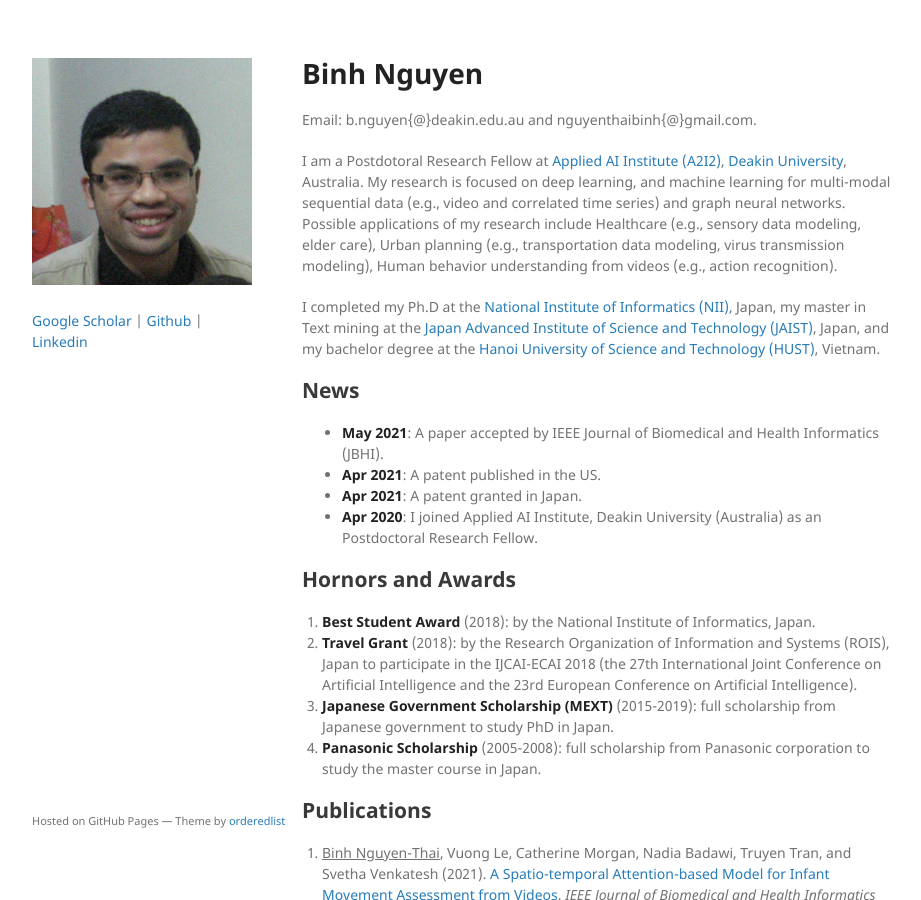
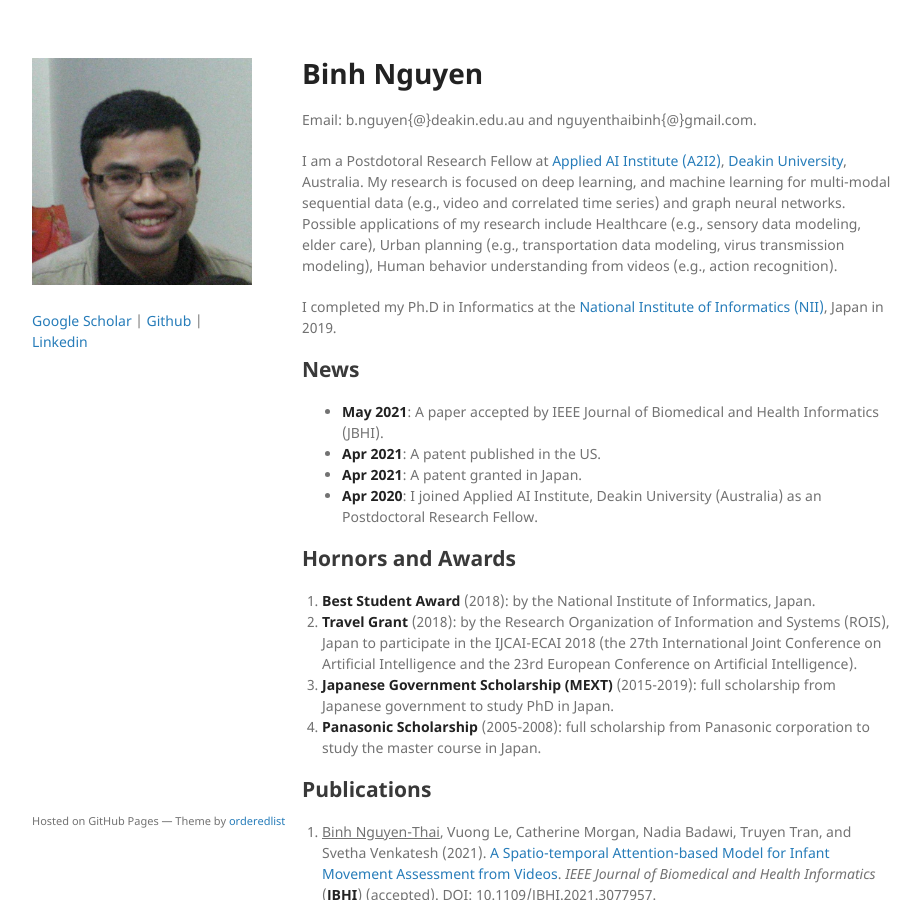
Before and after one commit to nguyenthaibinh/nguyenthaibinh.github.io, a Jekyll site: the page built from index.md, in a window 1280 px wide and 900 px high. Shown: the whole window, without its empty margins (178-1099 px from the left). Built offline with Jekyll 4.4.1, drawn with Linux system fonts in a browser that asks for light colours; the repository's description, which GitHub fills in, is left out; our own code applies the rules of GitHub Pages for plain Markdown files.

Commit message:
Update index.md

```diff
--- a/index.md
+++ b/index.md
@@ -6,7 +6,7 @@ Email: b.nguyen{@}deakin.edu.au and nguyenthaibinh{@}gmail.com.
 
 I am a Postdotoral Research Fellow at <a href="https://a2i2.deakin.edu.au">Applied AI Institute (A2I2)</a>, <a href="https://www.deakin.edu.au">Deakin University</a>, Australia. My research is focused on deep learning, and machine learning for multi-modal sequential data (e.g., video and correlated time series) and graph neural networks. Possible applications of my research include Healthcare (e.g., sensory data modeling, elder care), Urban planning (e.g., transportation data modeling, virus transmission modeling), Human behavior understanding from videos (e.g., action recognition).
 
-I completed my Ph.D at the <a href="http://www.nii.ac.jp/graduate/en/">National Institute of Informatics (NII)</a>, Japan, my master in Text mining at the <a href="https://www.jaist.ac.jp/english/">Japan Advanced Institute of Science and Technology (JAIST)</a>, Japan, and my bachelor degree at the <a href="https://en.hust.edu.vn/home">Hanoi University of Science and Technology (HUST)</a>, Vietnam.
+I completed my Ph.D in Informatics at the <a href="http://www.nii.ac.jp/graduate/en/">National Institute of Informatics (NII)</a>, Japan in 2019.
 
 ## News
 - **May 2021**: A paper accepted by IEEE Journal of Biomedical and Health Informatics (JBHI).
```
